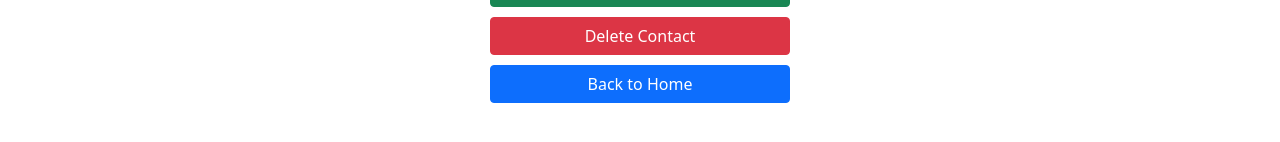
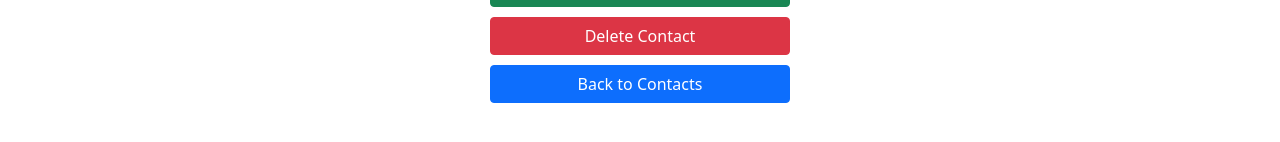
Before and after one commit to fabiofrasson/prova-09nov-front, a React (Create React App) app: page /contacts/1 in a window 1280 px wide. Shown: the part 336-478 px from the top of the page. Built offline with nearby package versions, Linux system fonts and the light colour scheme; no server answers.

Commit message:
Display message fix

```diff
--- a/src/components/Contact.js
+++ b/src/components/Contact.js
@@ -121,7 +121,7 @@ const Contact = () => {
             </button>
 
             <Link to={"/contacts"} className="btn btn-primary">
-              Back to Home
+              Back to Contacts
             </Link>
           </div>
           <p>{message}</p>
```
